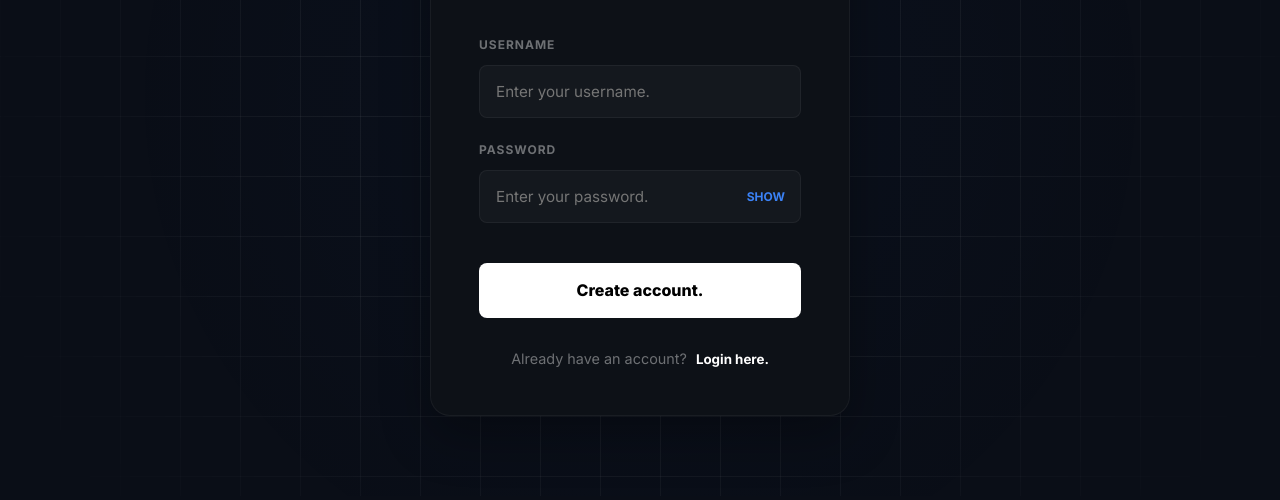
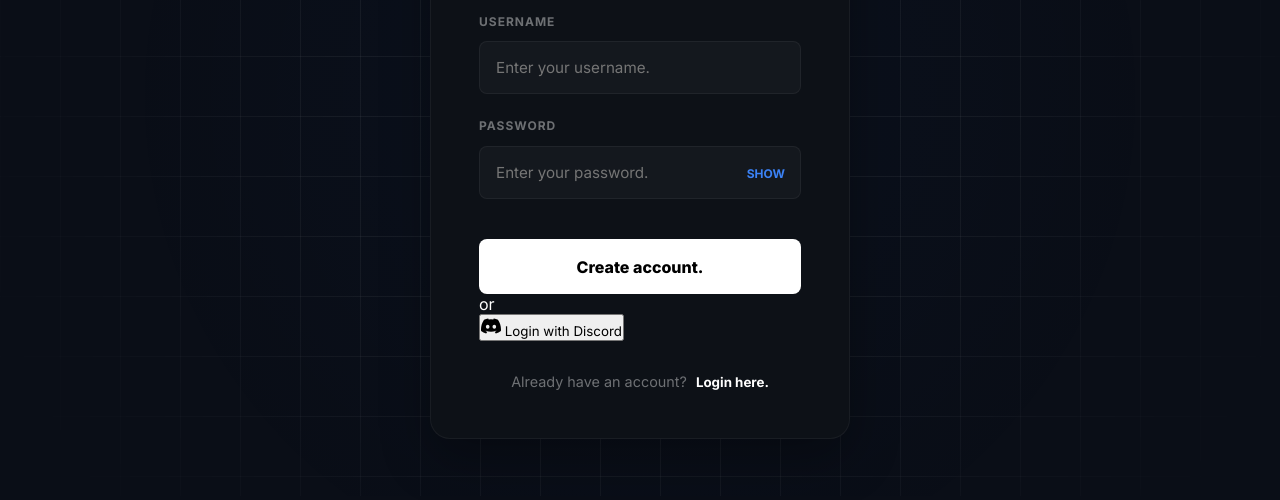
Before and after one commit to silentalex1/obfus-vault-, a plain HTML site: page dashboard/index.html in a window 1280 px wide. Shown: the part 304-804 px from the top of the page. Drawn offline with Linux system fonts and the light colour scheme.

Commit message:
Update index.html

```diff
--- a/dashboard/index.html
+++ b/dashboard/index.html
@@ -48,6 +48,15 @@
 
             <button id="auth-submit" class="primary-btn">Create account.</button>
 
+            <div class="separator">
+                <span>or</span>
+            </div>
+
+            <button id="discord-btn" class="discord-btn">
+                <svg width="20" height="20" viewBox="0 0 24 24" fill="currentColor"><path d="M20.317 4.37a19.791 19.791 0 0 0-4.885-1.515.074.074 0 0 0-.079.037c-.21.375-.444.864-.608 1.25a18.27 18.27 0 0 0-5.487 0 12.64 12.64 0 0 0-.617-1.25.077.077 0 0 0-.079-.037A19.736 19.736 0 0 0 3.677 4.37a.07.07 0 0 0-.032.027C.533 9.046-.32 13.58.099 18.057a.082.082 0 0 0 .031.057 19.9 19.9 0 0 0 5.993 3.03.078.078 0 0 0 .084-.028 14.09 14.09 0 0 0 1.226-1.994.076.076 0 0 0-.041-.106 13.107 13.107 0 0 1-1.872-.892.077.077 0 0 1-.008-.128 10.2 10.2 0 0 0 .372-.292.074.074 0 0 1 .077-.01c3.928 1.793 8.18 1.793 12.062 0a.074.074 0 0 1 .078.01c.12.098.246.198.373.292a.077.077 0 0 1-.006.127 12.299 12.299 0 0 1-1.873.892.077.077 0 0 0-.041.107c.36.698.772 1.362 1.225 1.993a.076.076 0 0 0 .084.028 19.839 19.839 0 0 0 6.002-3.03.077.077 0 0 0 .032-.054c.5-5.177-.838-9.674-3.549-13.66a.061.061 0 0 0-.031-.03zM8.02 15.33c-1.183 0-2.157-1.085-2.157-2.419 0-1.333.956-2.419 2.157-2.419 1.21 0 2.176 1.096 2.157 2.42 0 1.333-.956 2.418-2.157 2.418zm7.975 0c-1.183 0-2.157-1.085-2.157-2.419 0-1.333.955-2.419 2.157-2.419 1.21 0 2.176 1.096 2.157 2.42 0 1.333-.946 2.418-2.157 2.418z"/></svg>
+                Login with Discord
+            </button>
+
             <div class="auth-toggle">
                 <span id="toggle-text">Already have an account?</span>
                 <button id="switch-mode">Login here.</button>
```
